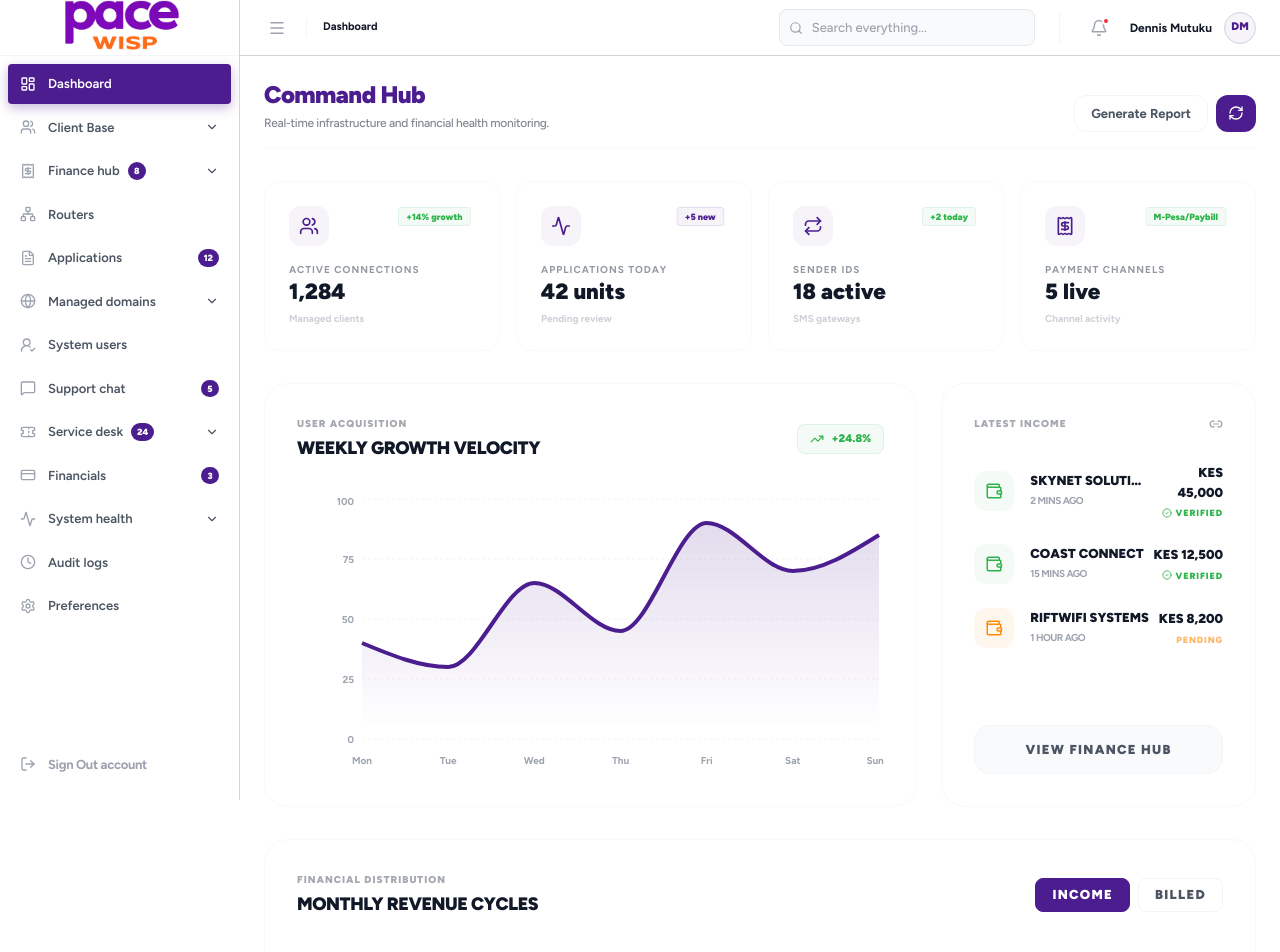
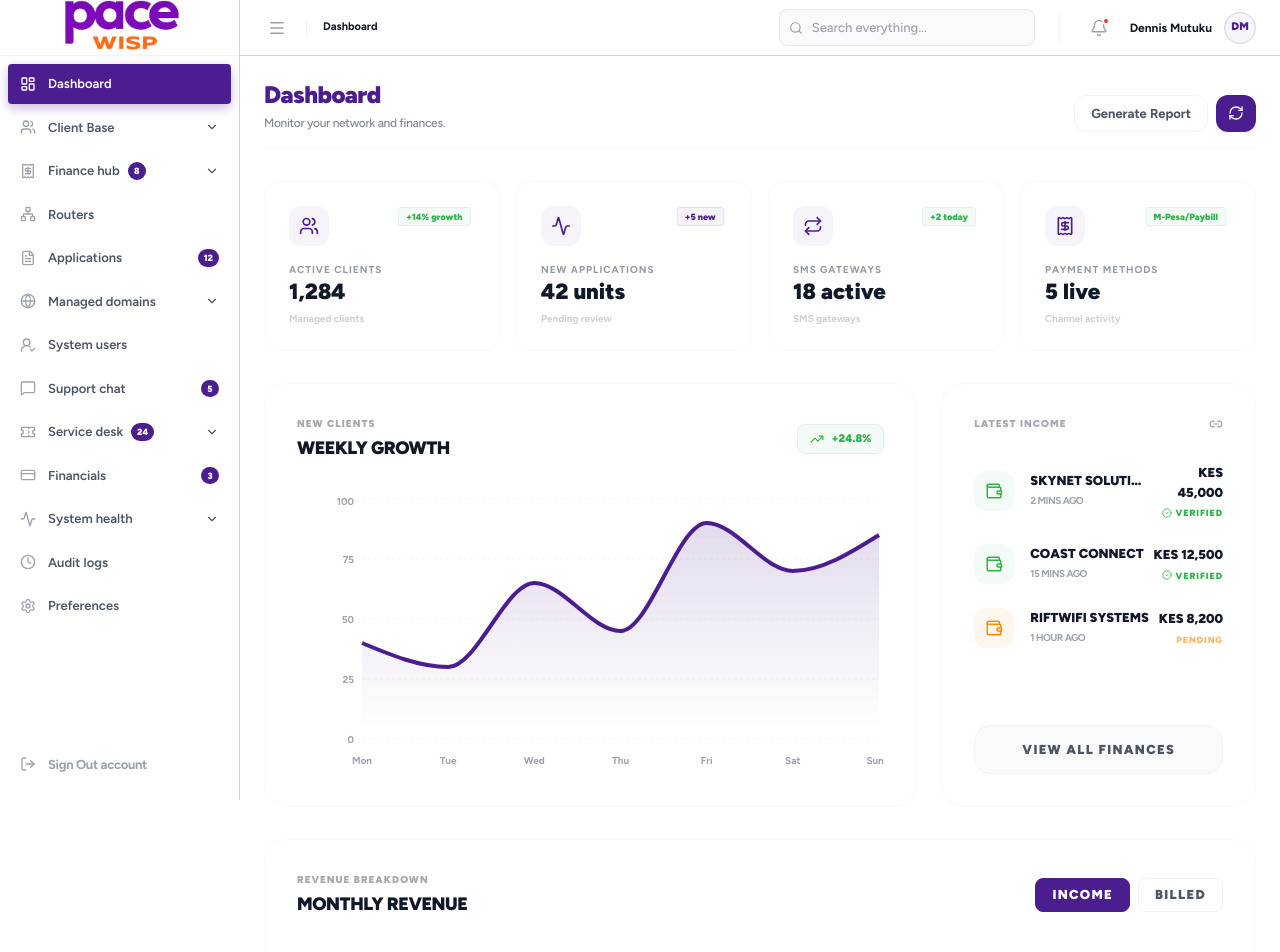
Before and after one commit to dennismutuku2005/pacewebsite, a Next.js app in the folder paceadmin/: page /dashboard in a window 1280 px wide. Shown: the top 952 px of the page. Built offline with nearby package versions, Linux system fonts and the light colour scheme.

Commit message:
Auto-update: page.js

```diff
--- a/paceadmin/src/app/dashboard/page.js
+++ b/paceadmin/src/app/dashboard/page.js
@@ -47,10 +47,10 @@ export default function DashboardPage() {
     }, [])
 
     const metrics = [
-        { label: 'Active connections', value: '1,284', change: '+14% growth', note: 'Managed clients', icon: Users, status: 'success' },
-        { label: 'Applications today', value: '42 units', change: '+5 new', note: 'Pending review', icon: Activity, status: 'info' },
-        { label: 'Sender IDs', value: '18 active', change: '+2 today', note: 'SMS gateways', icon: Repeat, status: 'success' },
-        { label: 'Payment channels', value: '5 live', change: 'M-Pesa/Paybill', note: 'Channel activity', icon: Receipt, status: 'success' },
+        { label: 'Active Clients', value: '1,284', change: '+14% growth', note: 'Managed clients', icon: Users, status: 'success' },
+        { label: 'New Applications', value: '42 units', change: '+5 new', note: 'Pending review', icon: Activity, status: 'info' },
+        { label: 'SMS Gateways', value: '18 active', change: '+2 today', note: 'SMS gateways', icon: Repeat, status: 'success' },
+        { label: 'Payment Methods', value: '5 live', change: 'M-Pesa/Paybill', note: 'Channel activity', icon: Receipt, status: 'success' },
     ]
 
     return (
@@ -59,8 +59,8 @@ export default function DashboardPage() {
             {/* Title Section */}
             <div className="pb-4 flex justify-between items-end border-b border-gray-50">
                 <div>
-                    <h1 className="text-[24px] font-black text-admin-value leading-tight tracking-tight text-pace-purple">Command Hub</h1>
-                    <p className="text-[12px] text-admin-label mt-1 font-medium tracking-tight opacity-70">Real-time infrastructure and financial health monitoring.</p>
+                    <h1 className="text-[24px] font-black text-admin-value leading-tight tracking-tight text-pace-purple">Dashboard</h1>
+                    <p className="text-[12px] text-admin-label mt-1 font-medium tracking-tight opacity-70">Monitor your network and finances.</p>
                 </div>
                 <div className="flex gap-2">
                     <button className="px-4 py-2 border border-gray-100 text-admin-label rounded-xl text-[11px] font-bold hover:bg-gray-50 transition-all bg-white/50 backdrop-blur-sm shadow-sm">
@@ -106,8 +106,8 @@ export default function DashboardPage() {
                 <div className="lg:col-span-8 border border-gray-100/50 rounded-3xl bg-white/40 backdrop-blur-sm p-8 shadow-sm">
                     <div className="flex justify-between items-center mb-8">
                         <div>
-                            <h4 className="text-[10px] font-black text-admin-label uppercase tracking-widest mb-1 opacity-50">User Acquisition</h4>
-                            <p className="text-[18px] font-black text-admin-value uppercase tracking-tight">Weekly Growth Velocity</p>
+                            <h4 className="text-[10px] font-black text-admin-label uppercase tracking-widest mb-1 opacity-50">New Clients</h4>
+                            <p className="text-[18px] font-black text-admin-value uppercase tracking-tight">Weekly Growth</p>
                         </div>
                         <div className="flex items-center gap-2 px-3 py-1.5 bg-pace-green/5 rounded-lg border border-pace-green/10">
                             <TrendingUp size={14} className="text-pace-green" />
@@ -198,7 +198,7 @@ export default function DashboardPage() {
                     </div>
 
                     <button className="w-full mt-8 py-3.5 bg-gray-50 border border-gray-100 rounded-2xl text-[10px] font-black text-admin-label uppercase tracking-widest hover:bg-pace-purple hover:text-white hover:border-pace-purple transition-all group">
-                        View Finance Hub
+                        View All Finances
                     </button>
                 </div>
             </div>
@@ -207,8 +207,8 @@ export default function DashboardPage() {
             <div className="border border-gray-100/50 rounded-3xl bg-white/40 backdrop-blur-sm p-8 shadow-sm">
                 <div className="flex justify-between items-center mb-8">
                     <div>
-                        <h4 className="text-[10px] font-black text-admin-label uppercase tracking-widest mb-1 opacity-50">Financial Distribution</h4>
-                        <p className="text-[18px] font-black text-admin-value uppercase tracking-tight">Monthly Revenue Cycles</p>
+                        <h4 className="text-[10px] font-black text-admin-label uppercase tracking-widest mb-1 opacity-50">Revenue Breakdown</h4>
+                        <p className="text-[18px] font-black text-admin-value uppercase tracking-tight">Monthly Revenue</p>
                     </div>
                     <div className="flex gap-2">
                         {['Income', 'Billed'].map((t) => (
```
